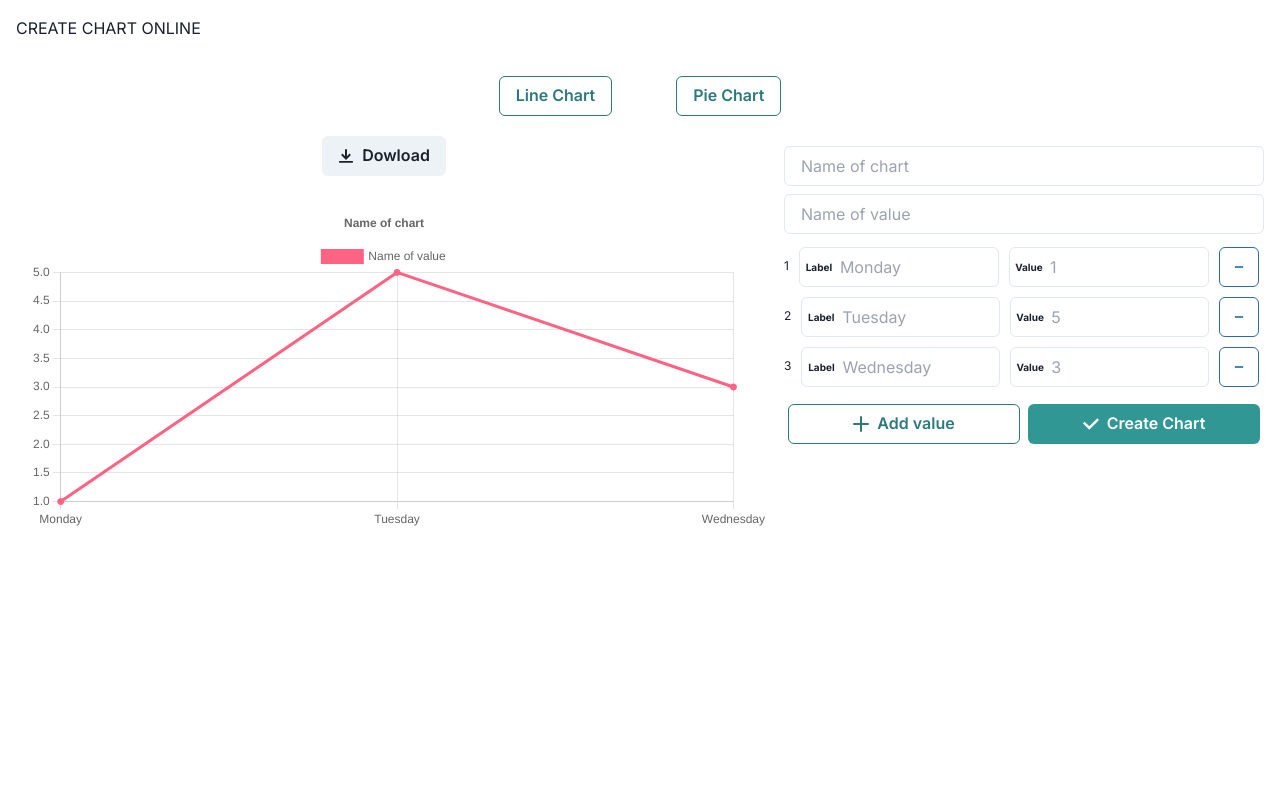
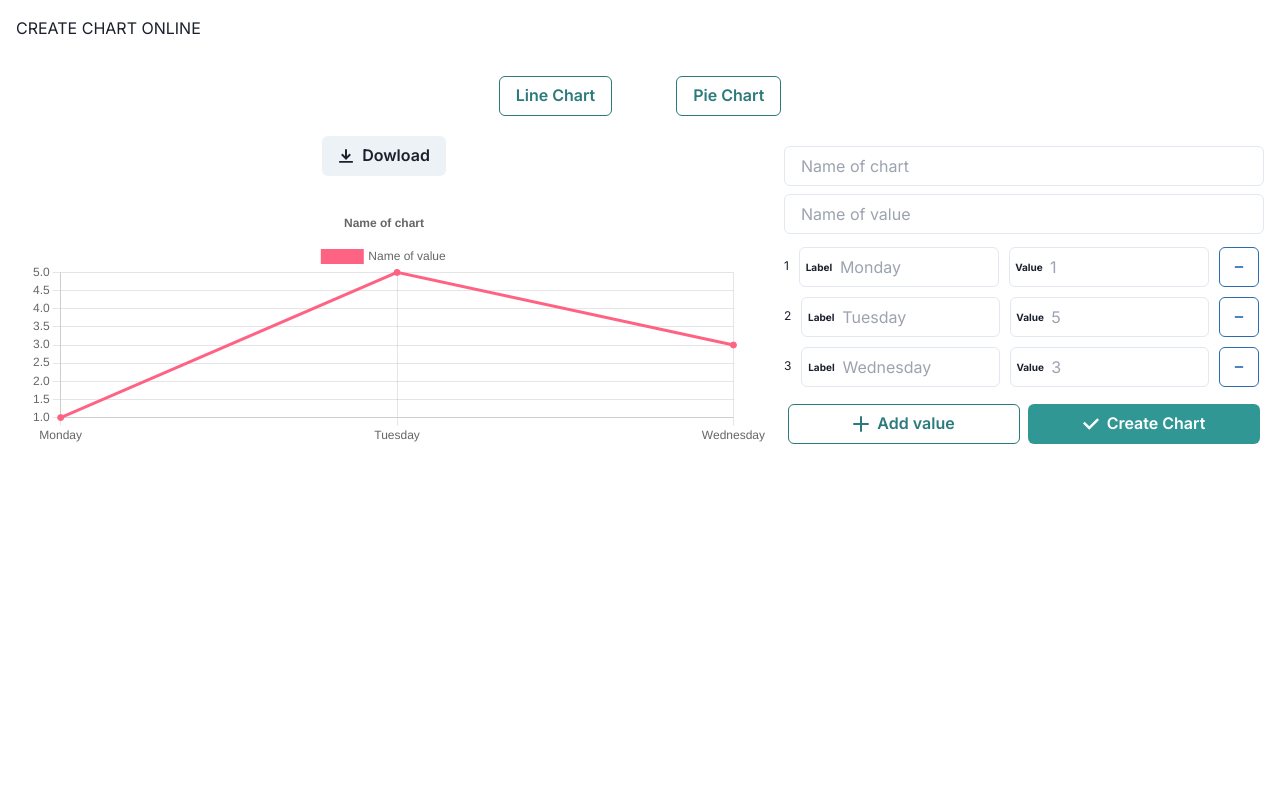
Before and after one commit to longphamit/chart-online, a Next.js app: page /en in a window 1280 px wide. Shown: the top 800 px of the page. Built offline with nearby package versions, Linux system fonts and the light colour scheme.

Commit message:
no message

```diff
--- a/src/app/[locale]/components/LineChartCSRCpn.js
+++ b/src/app/[locale]/components/LineChartCSRCpn.js
@@ -49,9 +49,9 @@ const LineChartCSRCpn = () => {
             >
                 <GridItem rowSpan={2} colSpan={3}>
                     <DowLoadChart/>
-                    <Center>
+                    <Center style={{minHeight:300}}>
                         <Line id="chart"
-                              style={{background: "#ffff"}}
+                              style={{background: "#ffff",height:"100%"}}
                               options={chartState.options}
                               data={chartState}
                               plugins={[chartPlugins]}
--- a/src/app/[locale]/components/PieChartCSRCpn.js
+++ b/src/app/[locale]/components/PieChartCSRCpn.js
@@ -51,7 +51,7 @@ const PieChartCSRCpn = () => {
         >
             <GridItem rowSpan={2} colSpan={3}>
                 <DowLoadChart/>
-                <Center>
+                <Center style={{minHeight:500}}>
                     <Pie id="chart"
                          style={{background: "#ffff"}}
                          options={chartState.options}
--- a/src/middleware.js
+++ b/src/middleware.js
@@ -5,8 +5,7 @@ export default createMiddleware({
     locales: ['en', 'vi'],
 
     // Used when no locale matches
-    defaultLocale: 'en',
-    localePrefix: 'as-needed'
+    defaultLocale: 'en'
 });
 
 export const config = {
```
Also changed, not shown: src/lib/chartSlice.js.
